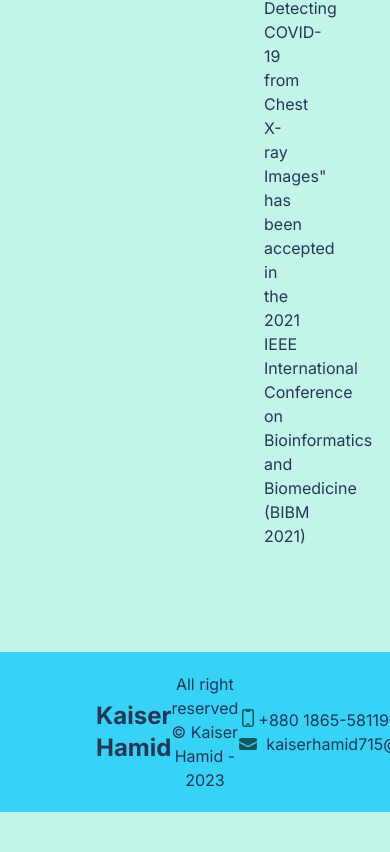
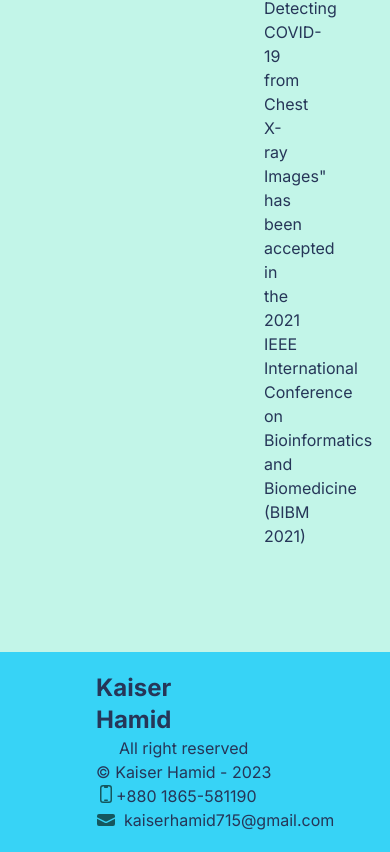
Before and after one commit to Md-Nur/portfolio-kaiser-hamid, a Next.js app: page / in a window 390 px wide. Shown: the part 8170-9022 px from the top of the page. Before the commit the page ends 8982 px from the top, so only its background shows below. Built offline with nearby package versions, Linux system fonts and the light colour scheme.

Commit message:
Navbar footer not responsive

```diff
--- a/app/components/Footer.jsx
+++ b/app/components/Footer.jsx
@@ -2,7 +2,7 @@ import { DevicePhoneMobileIcon, EnvelopeIcon } from "@heroicons/react/20/solid";
 
 const Footer = () => {
   return (
-    <footer className="flex justify-between bg-color3 dark:bg-color2 text-color1 dark:text-color4 px-24 py-5 items-center">
+    <footer className="flex justify-between flex-wrap bg-color3 dark:bg-color2 text-color1 dark:text-color4 px-24 py-5 items-center">
       <div className="text-2xl font-bold">
         Kaiser <br /> Hamid
       </div>
```
